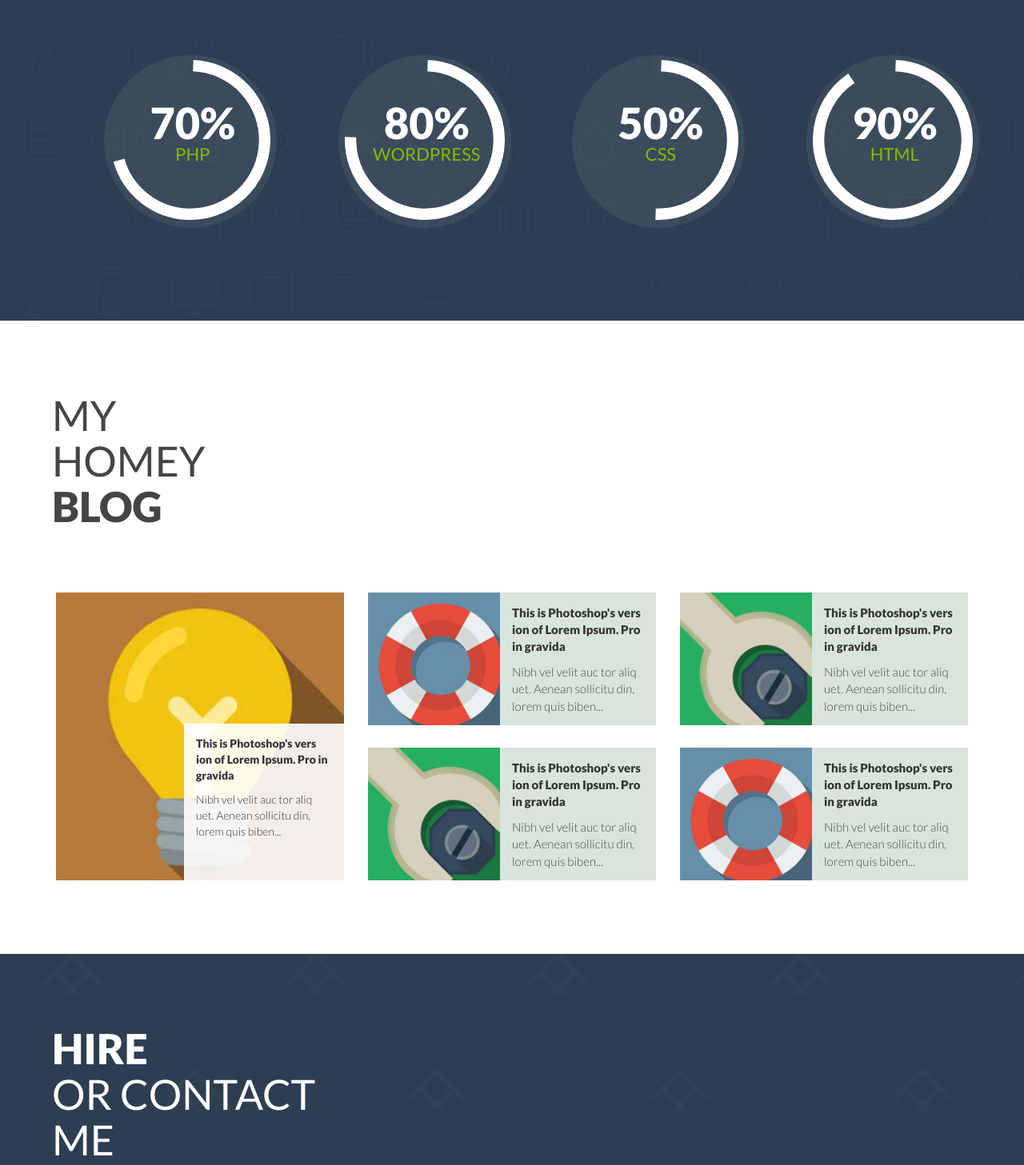
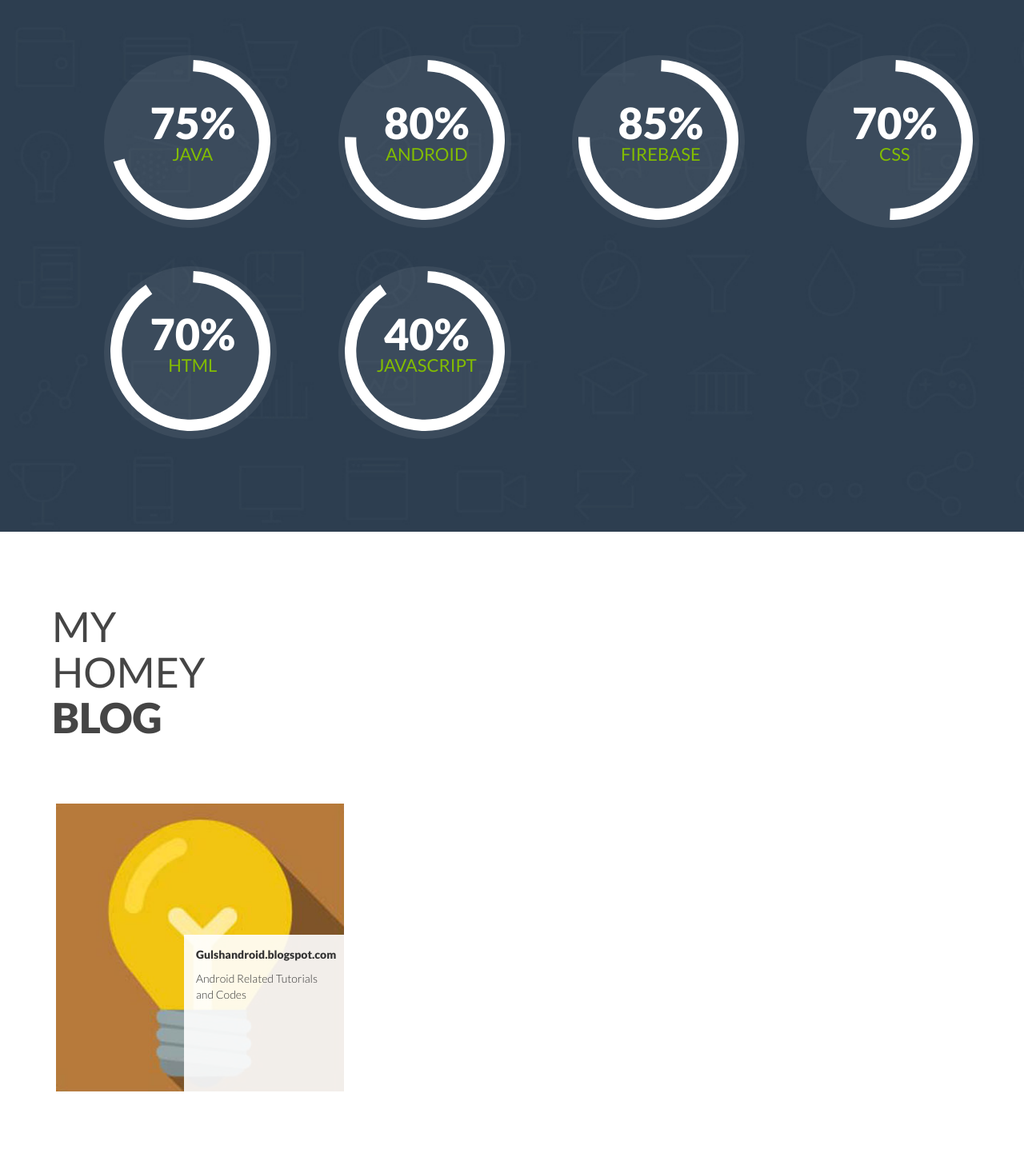
Before and after one commit to mrgulshanyadav/profile, a plain HTML site: page index.html in a window 1280 px wide. Shown: the part 2856-4313 px from the top of the page at 80% size. Drawn offline with Linux system fonts and the light colour scheme.

Commit message:
Update index.html

```diff
--- a/index.html
+++ b/index.html
@@ -86,19 +86,19 @@
           <div class="large">
             <img src="assets/img/work/img1.jpg" alt="">
             <div class="overlay">
-              <a href="https://play.google.com/store/apps/details?id=com.ujjman.prexamine" data-lightbox="img1"><i class="fa fa-search"></i></a>
+              <a href="https://play.google.com/store/apps/details?id=com.ujjman.prexamine" data-lightbox="img1">Prexamine<i class="fa fa-search"></i></a>
             </div>
           </div>
           <div class="grid-box">
             <img src="assets/img/work/img2.jpg" alt="">
             <div class="overlay">
-               <a href="assets/img/work/img2.jpg" data-lightbox="img2"><i class="fa fa-search"></i></a>
+               <a href="https://play.google.com/store/apps/details?id=com.wings.danceglobe" data-lightbox="img2">DanceGlobe<i class="fa fa-search"></i></a>
             </div>
           </div>
           <div class="grid-box">
             <img src="assets/img/work/img3.jpg" alt="">
             <div class="overlay">
-               <a href="assets/img/work/img3.jpg" data-lightbox="img3"><i class="fa fa-search"></i></a>
+               <a href="https://play.google.com/store/apps/details?id=com.gulshanyadav.cloxxy" data-lightbox="img3">Cloxxy<i class="fa fa-search"></i></a>
             </div>
           </div>
         </div>
@@ -106,13 +106,13 @@
           <div class="grid-box large">
             <img src="assets/img/work/img4.jpg" alt="">
             <div class="overlay">
-               <a href="assets/img/work/img4.jpg" data-lightbox="img4"><i class="fa fa-search"></i></a>
+               <a href="https://play.google.com/store/apps/details?id=com.gulshanyadav.cryptolive" data-lightbox="img4">CryptoLive<i class="fa fa-search"></i></a>
             </div>
           </div>
           <div class="grid-box">
             <img src="assets/img/work/img5.jpg" alt="">
             <div class="overlay">
-               <a href="assets/img/work/img5.jpg" data-lightbox="img5"><i class="fa fa-search"></i></a>
+               <a href="https://play.google.com/store/apps/details?id=com.gulshanyadav.gstcalculator" data-lightbox="img5">GST Calculator<i class="fa fa-search"></i></a>
             </div>
           </div>
           <div class="browse-box">
@@ -246,8 +246,8 @@
         <div class="fact-block">
           <div class="circle one">
             <div class="count-info">
-              <h3><span class="counter">70%</span></h3>
-              <h4>PHP</h4>
+              <h3><span class="counter">75%</span></h3>
+              <h4>JAVA</h4>
             </div>
           </div>
         </div>
@@ -257,7 +257,17 @@
           <div class="circle two">
             <div class="count-info">
               <h3><span class="counter">80%</span></h3>
-              <h4>WordPress</h4>
+              <h4>Android</h4>
+            </div>
+          </div>
+        </div>
+      </div>
+      <div class="col-sm-6 col-md-3 wow fadeInUp animated" data-wow-delay="1.2s">
+        <div class="fact-block">
+          <div class="circle two">
+            <div class="count-info">
+              <h3><span class="counter">85%</span></h3>
+              <h4>Firebase</h4>
             </div>
           </div>
         </div>
@@ -266,7 +276,7 @@
         <div class="fact-block">
           <div class="circle three">
             <div class="count-info">
-              <h3><span class="counter">50%</span></h3>
+              <h3><span class="counter">70%</span></h3>
               <h4>CSS</h4>
             </div>
           </div>
@@ -276,8 +286,18 @@
         <div class="fact-block">
           <div class="circle four">
             <div class="count-info">
-              <h3><span class="counter">90%</span></h3>
+              <h3><span class="counter">70%</span></h3>
               <h4>HTML</h4>
+            </div>
+          </div>
+        </div>
+      </div>
+      <div class="col-sm-6 col-md-3 wow fadeInUp animated" data-wow-delay="1.2s">
+        <div class="fact-block">
+          <div class="circle four">
+            <div class="count-info">
+              <h3><span class="counter">40%</span></h3>
+              <h4>JavaScript</h4>
             </div>
           </div>
         </div>
@@ -296,40 +316,8 @@
           <div class="blog-large wow fadeInLeft animated"  data-wow-delay="1.2s">
             <img src="assets/img/blog/img1.jpg" alt="">
             <div class="large">
-              <a class="title" href="#">This is Photoshop's vers ion  of Lorem Ipsum. Pro in gravida </a>
-              <p>Nibh vel velit auc tor aliq uet. Aenean sollicitu din, lorem quis biben...</p>
-            </div>
-          </div>
-        </div>
-        <div class="col-lg-4 col-md-4 col-sm-6 col-xs-12 wow fadeInRight animated" data-wow-delay="1.6s">
-          <div class="blog-item">
-            <img src="assets/img/blog/img2.jpg" alt="">
-            <div class="content">
-              <a class="title" href="#">This is Photoshop's vers ion  of Lorem Ipsum. Pro in gravida </a>
-              <p>Nibh vel velit auc tor aliq uet. Aenean sollicitu din, lorem quis biben...</p>
-            </div>
-          </div>
-          <div class="blog-item">
-            <img src="assets/img/blog/img3.jpg" alt="">
-            <div class="content">
-              <a class="title" href="#">This is Photoshop's vers ion  of Lorem Ipsum. Pro in gravida </a>
-              <p>Nibh vel velit auc tor aliq uet. Aenean sollicitu din, lorem quis biben...</p>
-            </div>
-          </div>
-        </div>
-        <div class="col-lg-4 col-md-4 col-sm-6 col-xs-12 wow fadeInRight animated" data-wow-delay="1.8s">
-          <div class="blog-item">
-            <img src="assets/img/blog/img3.jpg" alt="">
-            <div class="content">
-              <a class="title" href="#">This is Photoshop's vers ion  of Lorem Ipsum. Pro in gravida </a>
-              <p>Nibh vel velit auc tor aliq uet. Aenean sollicitu din, lorem quis biben...</p>
-            </div>
-          </div>
-          <div class="blog-item">
-            <img src="assets/img/blog/img2.jpg" alt="">
-            <div class="content">
-              <a class="title" href="#">This is Photoshop's vers ion  of Lorem Ipsum. Pro in gravida </a>
-              <p>Nibh vel velit auc tor aliq uet. Aenean sollicitu din, lorem quis biben...</p>
+              <a class="title" href="#">Gulshandroid.blogspot.com</a>
+              <p>Android Related Tutorials and Codes</p>
             </div>
           </div>
         </div>
@@ -344,7 +332,7 @@
       <div class="row">
         <h1 class="section-title wow fadeInLeft animated" data-wow-delay=".6s"><span>Hire</span><br>or Contact <br> Me</h1>
         <div class="col-sm-6 col-md-6 wow fadeInLeft animated" data-wow-delay="1.4s">
-          <form action="" name="contact">
+          <form action="MAILTO:mryadavgulshan@gmail.com" name="contact">
             <div class="input-group">
               <span class="input-group-addon"><i class="fa fa-user"></i></span>
               <input type="text" name="name" class="form-control" placeholder="Your name">
@@ -368,18 +356,16 @@
           <div class="address">
             <h2>Contact Info</h2>
             <ul class="contact-info">
-              <li><i class="fa fa-mobile"></i> +88 019788XYZ</li>
-              <li><i class="fa fa-skype"></i> musa.xyz</li>
-              <li><i class="fa fa-envelope-o"></i> musaxyz@gmail.com</li>
+              <li><i class="fa fa-mobile"></i> +91 7838141136/9990119091</li>
+              <li><i class="fa fa-skype"></i> ry4761@gmail.com</li>
+              <li><i class="fa fa-envelope-o"></i> MrYadavGulshan@gmail.com</li>
             </ul>
 
           <h2>Follow Me</h2>
             <ul class="social-icon">
-              <li><a href="#"><i class="fa fa-facebook"></i></a></li>
-              <li><a href="#"><i class="fa fa-twitter"></i></a></li>
-              <li><a href="#"><i class="fa fa-linkedin"></i></a></li>
-              <li><a href="#"><i class="fa fa-google-plus"></i></a></li>
-              <li><a href="#"><i class="fa fa-youtube"></i></a></li>
+              <li><a href="http://facebook.com/rohit.spliter"><i class="fa fa-facebook"></i></a></li>
+              <li><a href="http://twitter.com/mrgulshanyadav"><i class="fa fa-twitter"></i></a></li>
+              <li><a href="http://linkedin.com/in/mrgulshanyadav"><i class="fa fa-linkedin"></i></a></li>
             </ul>
           </div>
         </div>
```
